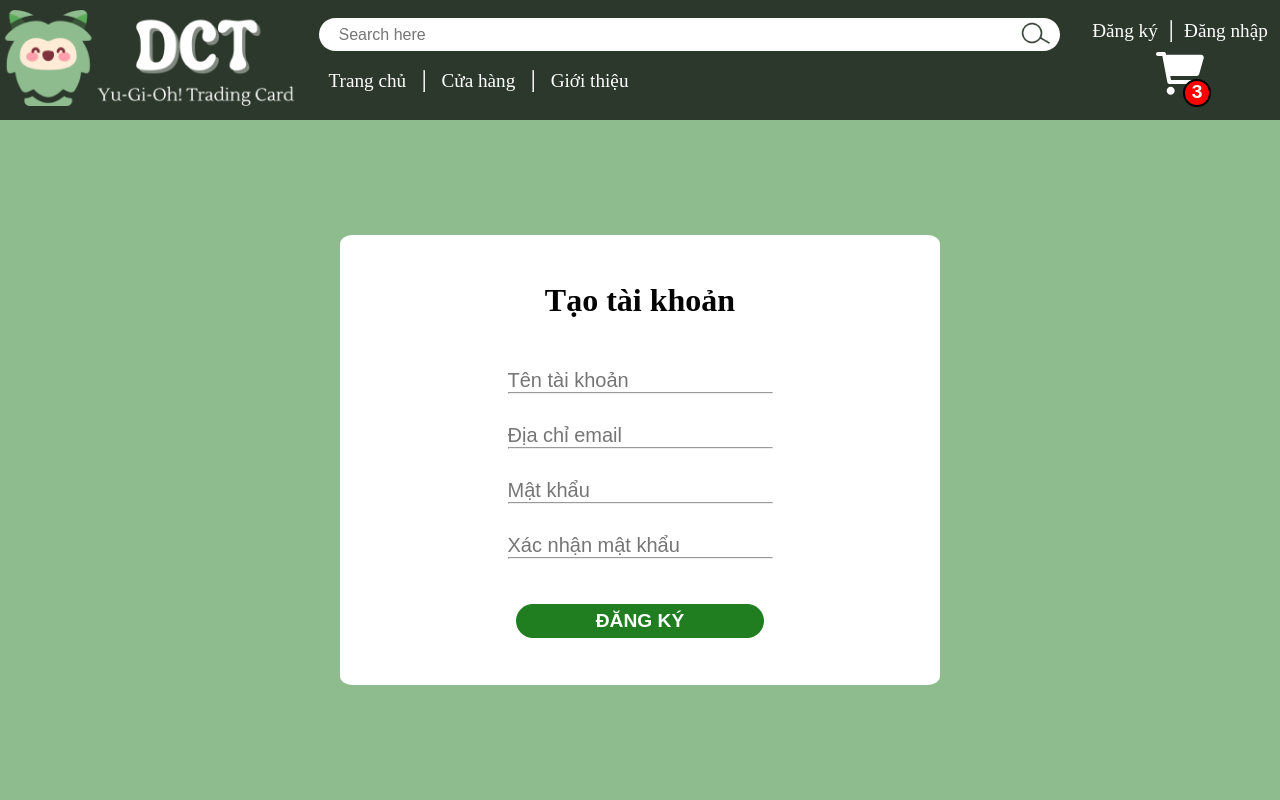
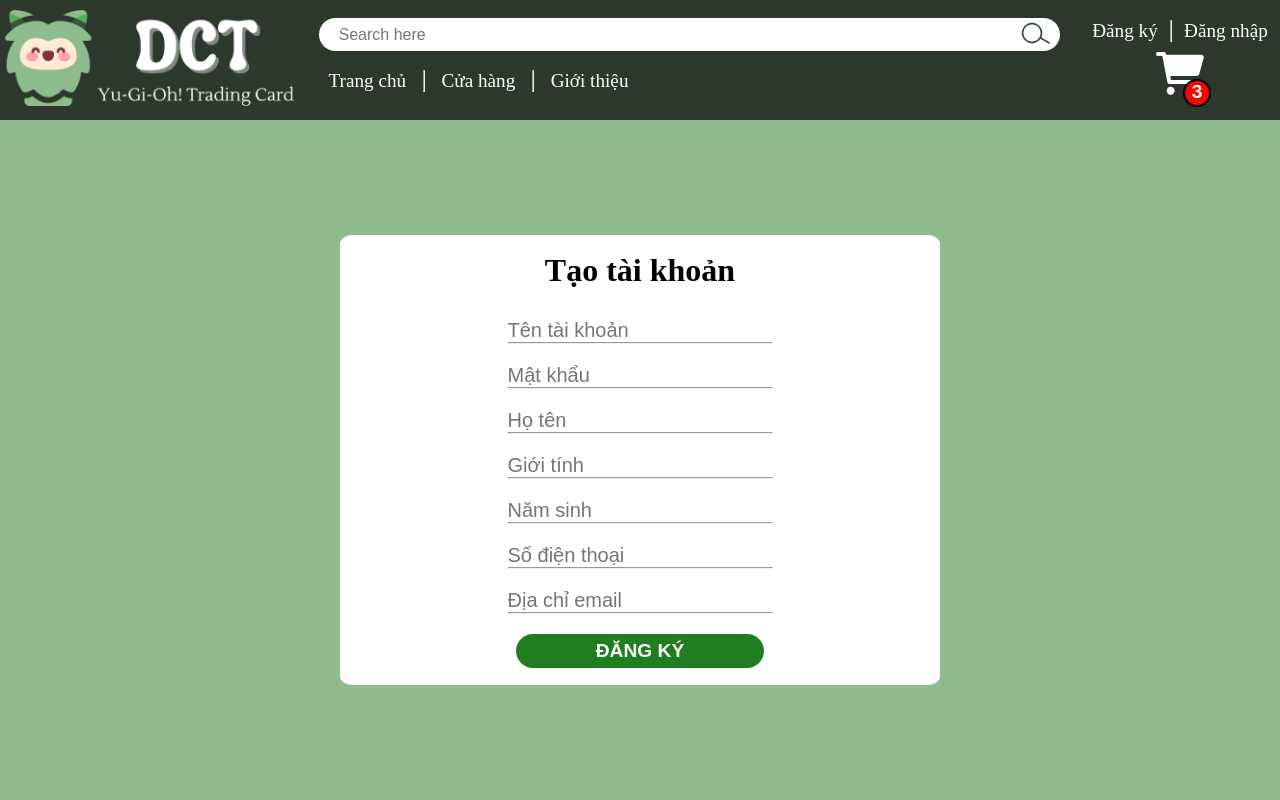
Before and after one commit to Huynhminhduc2k2/EC232-05, a React (Create React App) app in the folder Source/Website/dct-shop/: page /signup in a window 1280 px wide. Shown: the top 800 px of the page. Built offline with nearby package versions, Linux system fonts and the light colour scheme.

Commit message:
Axios cho đn, đk

```diff
--- /dev/null
+++ b/Source/Website/dct-shop/src/AxiosConfig.js
@@ -0,0 +1,7 @@
+import axios from 'axios';
+
+const instance = axios.create({
+  baseURL: 'http://localhost:5000/api', // Thay đổi URL của máy chủ
+});
+
+export default instance;
--- a/Source/Website/dct-shop/src/layouts/SignIn.jsx
+++ b/Source/Website/dct-shop/src/layouts/SignIn.jsx
@@ -1,12 +1,120 @@
-import React from 'react'
-import '../styleSheet/SignIn.css'
-import HeaderOrigin from './HeaderOrigin'
-import Footer from './Footer'
+// import React, { useState } from 'react';
+// import '../styleSheet/SignIn.css';
+// import HeaderOrigin from './HeaderOrigin';
+// import Footer from './Footer';
+// import axios from '../AxiosConfig'; // Sử dụng cấu hình đã đặt
+
+// function SignIn() {
+//   const [username, setUsername] = useState('');
+//   const [password, setPassword] = useState('');
+//   const [message, setMessage] = useState('');
+
+//   const handleLogin = async () => {
+//     try {
+//       const response = await axios.post('/login', {
+//         // Sử dụng cổng 5000
+//         TenTaiKhoan: username,
+//         MatKhau: password,
+//       });
+
+//       if (response.status === 200) {
+//         // Đăng nhập thành công, hiển thị thông báo thành công
+//         setMessage('Đăng nhập thành công.');
+//       } else {
+//         // Xử lý lỗi đăng nhập, hiển thị thông báo lỗi
+//         setMessage(
+//           'Đăng nhập thất bại. Vui lòng kiểm tra lại tên tài khoản và mật khẩu.'
+//         );
+//       }
+//     } catch (error) {
+//       console.error(error);
+//       // Xử lý lỗi mạng hoặc lỗi server
+//       setMessage('Đã có lỗi xảy ra. Vui lòng thử lại sau.');
+//     }
+//   };
+
+//   return (
+//     <>
+//       <section className="SignIn">
+//         <HeaderOrigin />
+
+//         <div className="Container">
+//           <div className="FormSignIn">
+//             <div className="FormTitle">ĐĂNG NHẬP</div>
+//             <div className="Form">
+//               <input
+//                 className="accountName"
+//                 type="text"
+//                 placeholder="Tên tài khoản"
+//                 value={username}
+//                 onChange={(e) => setUsername(e.target.value)}
+//               />
+//               <hr />
+
+//               <input
+//                 className="accountPass"
+//                 type="password"
+//                 placeholder="Mật khẩu"
+//                 value={password}
+//                 onChange={(e) => setPassword(e.target.value)}
+//               />
+//               <hr />
+//             </div>
+//             <div className="SignIn-btn">
+//               <button onClick={handleLogin}>ĐĂNG NHẬP</button>
+//             </div>
+//             <div className="Message">{message}</div>
+//           </div>
+//         </div>
+
+//         <Footer />
+//       </section>
+//     </>
+//   );
+// }
+
+// export default SignIn;
+
+import React, { useState } from 'react';
+import '../styleSheet/SignIn.css';
+import HeaderOrigin from './HeaderOrigin';
+import Footer from './Footer';
+import axios from '../AxiosConfig'; // Sử dụng cấu hình đã đặt
 
 function SignIn() {
+  const [username, setUsername] = useState('');
+  const [password, setPassword] = useState('');
+  const [message, setMessage] = useState('');
+  const [redirectToMainPage, setRedirectToMainPage] = useState(false);
+
+  const handleLogin = async () => {
+    try {
+      const response = await axios.post('/login', {
+        TenTaiKhoan: username,
+        MatKhau: password,
+      });
+
+      if (response.status === 200) {
+        setRedirectToMainPage(true);
+      } else {
+        setMessage(
+          'Đăng nhập thất bại. Vui lòng kiểm tra lại tên tài khoản và mật khẩu.'
+        );
+      }
+    } catch (error) {
+      console.error(error);
+      setMessage('Đã có lỗi xảy ra. Vui lòng thử lại sau.');
+    }
+  };
+
+  if (redirectToMainPage) {
+    window.location.href = '/homeloggedin';
+    return null; // Tránh hiển thị nội dung SignIn sau khi chuyển hướng
+  }
+
   return (
     <>
-        <section className="SignUp">
+      <section className="SignIn">
         <HeaderOrigin />
 
         <div className="Container">
@@ -17,27 +125,31 @@ function SignIn() {
                 className="accountName"
                 type="text"
                 placeholder="Tên tài khoản"
+                value={username}
+                onChange={(e) => setUsername(e.target.value)}
               />
               <hr />
 
               <input
                 className="accountPass"
-                  type="text"
+                type="password"
                 placeholder="Mật khẩu"
+                value={password}
+                onChange={(e) => setPassword(e.target.value)}
               />
               <hr />
             </div>
-              <div className="SignUp-btn">
-                <button>ĐĂNG NHẬP</button>
+            <div className="SignIn-btn">
+              <button onClick={handleLogin}>ĐĂNG NHẬP</button>
             </div>
+            <div className="Message">{message}</div>
           </div>
-
         </div>
 
         <Footer />
       </section>
     </>
-    )
+  );
 }
 
-  export default SignIn
+export default SignIn;
--- a/Source/Website/dct-shop/src/layouts/SignUp.jsx
+++ b/Source/Website/dct-shop/src/layouts/SignUp.jsx
@@ -1,9 +1,48 @@
-import React from 'react'
-import '../styleSheet/SignUp.css'
-import HeaderOrigin from './HeaderOrigin'
-import Footer from './Footer'
+import React, { useState } from 'react';
+import '../styleSheet/SignUp.css';
+import HeaderOrigin from './HeaderOrigin';
+import Footer from './Footer';
+import axios from '../AxiosConfig';
 
 function SignUp() {
+  const [accountInfo, setAccountInfo] = useState({
+    TenTaiKhoan: '',
+    MatKhau: '',
+    HoTen: '',
+    GioiTinh: '',
+    NamSinh: '',
+    SDT: '',
+    Email: '',
+  });
+
+  const [message, setMessage] = useState('');
+
+  const handleInputChange = (event) => {
+    const { name, value } = event.target;
+    setAccountInfo({
+      ...accountInfo,
+      [name]: value,
+    });
+  };
+
+  const handleRegistration = async () => {
+    try {
+      const response = await axios.post('/register', accountInfo);
+
+      if (response.status === 201) {
+        // Đăng ký thành công, hiển thị thông báo thành công
+        setMessage('Tài khoản đã được đăng ký thành công.');
+      } else {
+        // Xử lý lỗi đăng ký, hiển thị thông báo lỗi
+        setMessage('Đã có lỗi xảy ra khi đăng ký tài khoản.');
+      }
+    } catch (error) {
+      console.error(error);
+      // Xử lý lỗi mạng hoặc lỗi máy chủ
+      setMessage('Đã có lỗi xảy ra khi đăng ký tài khoản.');
+    }
+  };
+
   return (
     <>
       <section className="SignUp">
@@ -16,38 +55,78 @@ function SignUp() {
               <input
                 className="accountName"
                 type="text"
+                name="TenTaiKhoan"
                 placeholder="Tên tài khoản"
+                value={accountInfo.TenTaiKhoan}
+                onChange={handleInputChange}
+              />
+              <hr />
+              <input
+                className="accountPass-SignUp"
+                type="password"
+                name="MatKhau"
+                placeholder="Mật khẩu"
+                value={accountInfo.MatKhau}
+                onChange={handleInputChange}
+              />
+              <hr />
+              <input
+                className="accountName-SignUp"
+                type="text"
+                name="HoTen"
+                placeholder="Họ tên"
+                value={accountInfo.HoTen}
+                onChange={handleInputChange}
+              />
+              <hr />
+              <input
+                className="accountGender"
+                type="text"
+                name="GioiTinh"
+                placeholder="Giới tính"
+                value={accountInfo.GioiTinh}
+                onChange={handleInputChange}
+              />
+              <hr />
+              <input
+                className="accountDoB"
+                type="text"
+                name="NamSinh"
+                placeholder="Năm sinh"
+                value={accountInfo.NamSinh}
+                onChange={handleInputChange}
+              />
+              <hr />
+              <input
+                className="accountPhone"
+                type="text"
+                name="SDT"
+                placeholder="Số điện thoại"
+                value={accountInfo.SDT}
+                onChange={handleInputChange}
               />
               <hr />
               <input
                 className="accountMail"
                 type="text"
+                name="Email"
                 placeholder="Địa chỉ email"
-              />
-              <hr />
-              <input
-                className="accountPass"
-                type="text"
-                placeholder="Mật khẩu"
-              />
-              <hr />
-              <input
-                className="accountPassCheck"
-                type="text"
-                placeholder="Xác nhận mật khẩu"
+                value={accountInfo.Email}
+                onChange={handleInputChange}
               />
               <hr />
             </div>
             <div className="SignUp-btn">
-              <button>ĐĂNG KÝ</button>
+              <button onClick={handleRegistration}>ĐĂNG KÝ</button>
             </div>
+            <div className="Message">{message}</div>
           </div>
         </div>
 
         <Footer />
       </section>
     </>
-  )
+  );
 }
 
-export default SignUp
+export default SignUp;
--- a/Source/Website/dct-shop/src/styleSheet/SignUp.css
+++ b/Source/Website/dct-shop/src/styleSheet/SignUp.css
@@ -20,7 +20,6 @@
     height: 450px;
     border-radius: 2%;
     justify-content: center;
-    gap:20px;
 }
 
 .Form{
@@ -34,15 +33,15 @@
     font-weight: bold;
 }
 
-.accountName, .accountMail, .accountPass, .accountPassCheck{
+.accountName-SignUp, .accountPass-SignUp, .accountUserName, .accountGender, .accountDoB, .accountPhone, .accountMail{
     border: none;
     font-size: 20px;
     outline: none;
-    margin-top: 30px;
+    margin-top: 20px;
 }
 
 .SignUp-btn{
-    margin-top: 25px;
+    margin-top: 20px;
     background-color: #207E20;
     padding: 6px 10vh;
     border-radius: 20px;
```
Lines whose indentation alone changed are shown as unchanged.
